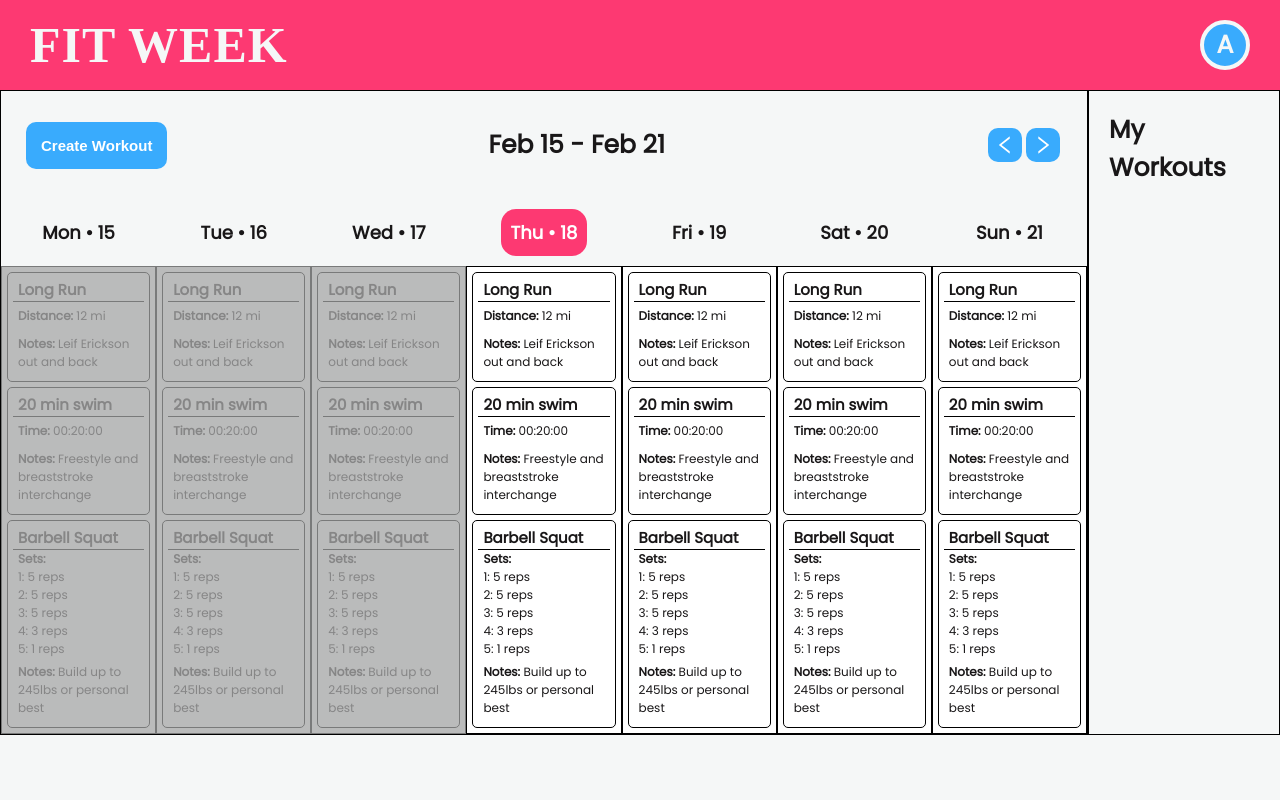
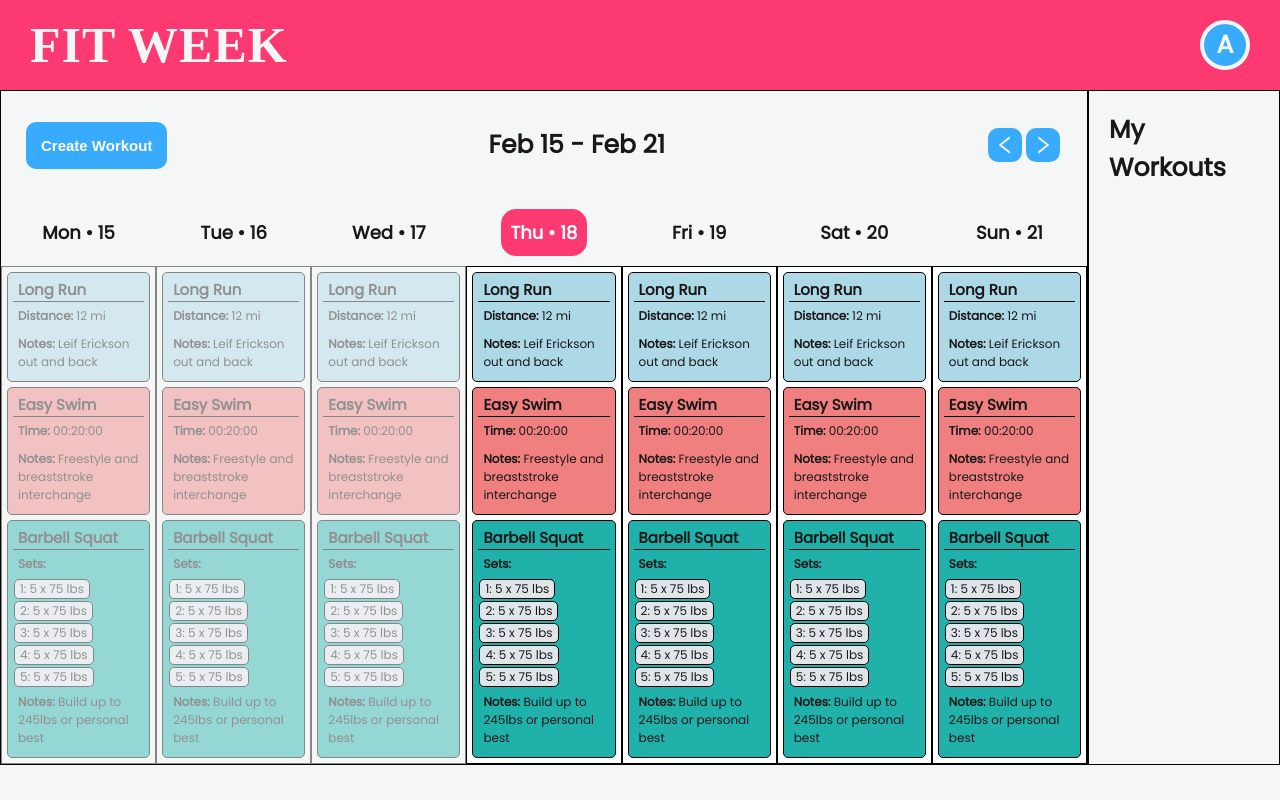
Before and after one commit to ajwpdx/fit-week, a React (Create React App) app: page / in a window 1280 px wide. Built offline with nearby package versions, Linux system fonts and the light colour scheme; a web font is replaced by a local one.

Commit message:
PlannerWorkout category styling and setOfReps layout

```diff
--- a/src/components/PlannerWorkout.js
+++ b/src/components/PlannerWorkout.js
@@ -5,7 +5,7 @@ const PlannerWorkout = (props) => {
 
     if (props.workout.time != null) {
         return (
-            <div className='planner-workout time'>
+            <div className={`planner-workout time cat-${props.workout.category}`}>
                 <h4>{props.workout.title}</h4>
                 <p><strong>Time:</strong> {props.workout.time}</p>
                 <p><strong>Notes:</strong> {props.workout.notes}</p>
@@ -13,7 +13,7 @@ const PlannerWorkout = (props) => {
         )
     } else if (props.workout.distance != null) {
         return (
-            <div className='planner-workout distance'>
+            <div className={`planner-workout distance cat-${props.workout.category}`}>
                 <h4>{props.workout.title}</h4>
                 <p><strong>Distance:</strong> {`${props.workout.distance} ${props.workout.distanceMeasurement} `}</p>
                 <p><strong>Notes:</strong> {props.workout.notes}</p>
@@ -21,12 +21,14 @@ const PlannerWorkout = (props) => {
         )
     } else if (props.workout.setsOfReps != null) {
         return (
-            <div className='planner-workout setsOfReps'>
+            <div className={`planner-workout setOfReps cat-${props.workout.category}`}>
                 <h4>{props.workout.title}</h4>
-                <p className='sets'><strong>Sets:</strong> {props.workout.time}</p>
-                {props.workout.setsOfReps.map((reps, set) => {
-                    return <p className='sets'>{`${set+1}: ${reps} reps`}</p>
+                <p ><strong>Sets:</strong> {props.workout.time}</p>
+                <div className='sets-container'>
+                {props.workout.setsOfReps.map((set, index) => {
+                    return <p className='sets'>{`${index+1}: ${set.reps} x ${set.weight} lbs`}</p>
                 })}
+                </div>
                 <p><strong>Notes:</strong> {props.workout.notes}</p>
             </div>
         )
--- a/src/styles/_Planner.scss
+++ b/src/styles/_Planner.scss
@@ -1,7 +1,6 @@
 .past-date {
   .planner-workouts-container {
-    background-color: gray;
-    opacity: 50%;
+    opacity: 45%;
   }
 }
 
--- a/src/styles/_PlannerWorkout.scss
+++ b/src/styles/_PlannerWorkout.scss
@@ -6,20 +6,30 @@
   padding: 5px;
   margin: 5px;
 
-    h4{
-        padding: 0 .5rem;
+  h4 {
+    padding: 0 0.5rem;
     border-bottom: 1px solid black;
   }
 
-    p{
+  p {
+    padding: 0.5rem;
+  }
 
-        padding: .5rem;
-    }
+  .sets-container {
+    display: flex;
+    flex-direction: row;
+    flex-wrap: wrap;
+    align-items: center;
 
     .sets {
       padding: 0 0.5rem;
+      margin: 0.1rem;
+      border: 1px solid black;
+      border-radius: 5px;
+      cursor: pointer;
+      background-color: $color-gray;
     }
-
+  }
 }
 
 .generic {
--- /dev/null
+++ b/src/styles/__Categories.scss
@@ -0,0 +1,29 @@
+.cat-0{
+    background-color: lightblue;
+
+}
+
+.cat-1{
+    background-color: lightcyan;
+
+}
+
+.cat-2{
+    background-color: lightcoral;
+
+}
+
+.cat-3{
+    background-color: lightpink;
+
+}
+
+.cat-4{
+    background-color: lightseagreen;
+
+}
+
+.cat-5{
+    background-color: coral;
+
+}
--- a/src/styles/index.scss
+++ b/src/styles/index.scss
@@ -1,6 +1,7 @@
 @import './reset.scss';
 @import './variables.scss';
 @import './general.scss';
+@import './_Categories.scss';
 @import './Header';
 @import './SavedWorkouts';
 @import './Planner';
--- a/src/util/data.js
+++ b/src/util/data.js
@@ -17,7 +17,7 @@ export const exampleDistance1 = {
 }
 
 export const exampleTime1 = {
-    title: "20 min swim",
+    title: "Easy Swim",
     workoutId: 522,
     time: "00:20:00",
     distance: null,
@@ -34,7 +34,7 @@ export const exampleSetReps1 = {
     time: null,
     distance: null,
     distanceMeasurement: null,
-    setsOfReps: [5,5,5,3,1],
+    setsOfReps: [{reps: 5, weight: 75, status: "none"},{reps: 5, weight: 75, status: "none"},{reps: 5, weight: 75, status: "none"},{reps: 5, weight: 75, status: "none"},{reps: 5, weight: 75, status: "none"}],
     notes: "Build up to 245lbs or personal best",
     category: 4,
     status: "partial"
```
Also changed, not shown: 1 other file (tests, documents, lock files or other folders). Lines whose indentation alone changed are shown as unchanged.
